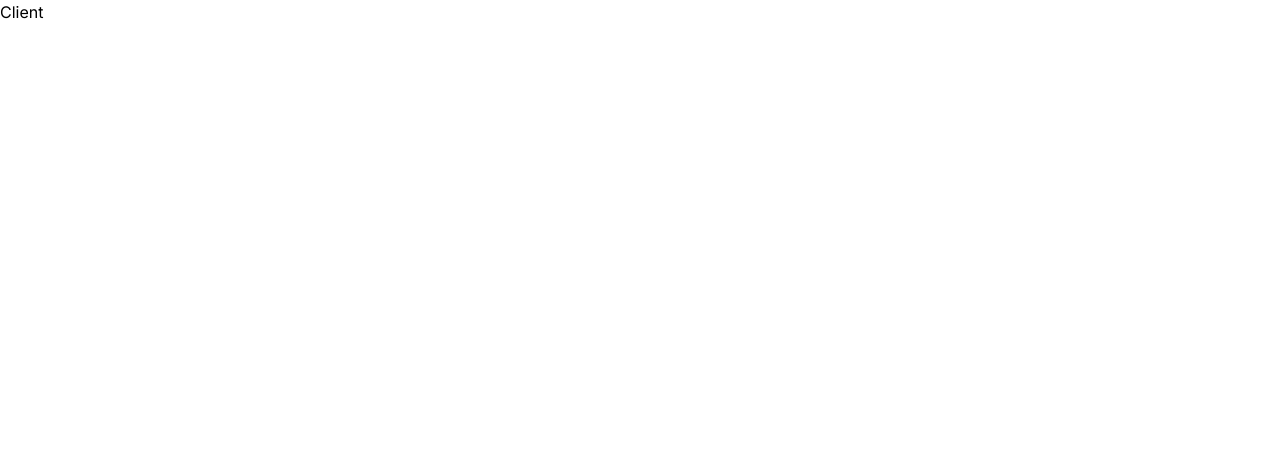
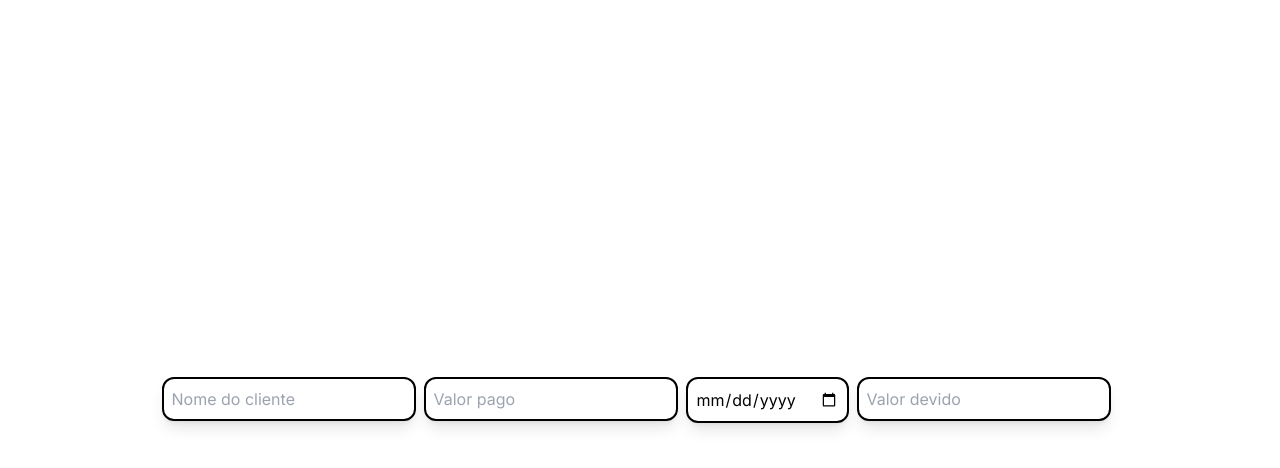
Before and after one commit to PalomaWink/gerenciador_de_vendas, a Next.js app: page /client in a window 1280 px wide. Shown: the top 468 px of the page. Built offline with nearby package versions, Linux system fonts and the light colour scheme.

Commit message:
feat: Inicio da criacao do componente /client

```diff
--- a/src/app/client/page.tsx
+++ b/src/app/client/page.tsx
@@ -1,7 +1,47 @@
+'use Client';
+import { useState } from "react";
+import { useForm } from "react-hook-form";
+import { zodResolver } from "@hookform/resolvers/zod";
+import { z } from "zod";
+
+
 export default function Client() {
     return (
-      <main>
-        <h1>Client</h1>
+      <main className="h-screen flex flex-col gap-10 items-center justify-center">
+        <form className="w-full max-w-7xl flex justify-center">
+          <div>
+            <input
+              className="border-black border-2 mr-2 rounded-xl p-2 shadow-lg"
+              type="text"
+              placeholder="Nome do cliente"
+
+            />
+          </div>
+          <div>
+            <input
+              className="border-black border-2 mr-2 rounded-xl p-2 shadow-lg"
+              type="number"
+              placeholder="Valor pago"
+
+            />
+          </div>
+          <div>
+            <input
+              className="border-black border-2 mr-2 rounded-xl p-2 shadow-lg"
+              type="date"
+              placeholder="Data de pagamento"
+
+            />
+          </div>
+          <div>
+            <input
+              className="border-black border-2 mr-2 rounded-xl p-2 shadow-lg"
+              type="number"
+              placeholder="Valor devido"
+
+            />
+          </div>
+        </form>
       </main>
     )
 }
```
